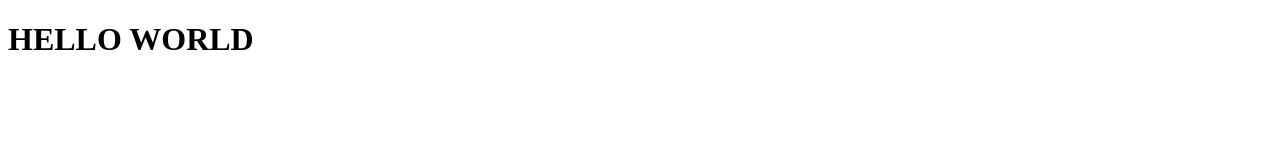
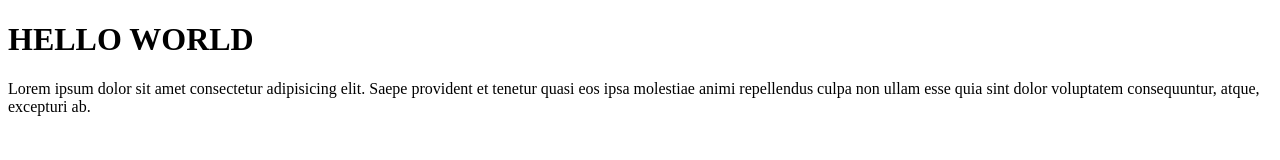
Before and after one commit to Hadirizaldi/hadi-git-test, a plain HTML site: page index.html in a window 1280 px wide. Drawn offline with Linux system fonts and the light colour scheme.

Commit message:
Menambahakan paragraf pada file index.html

```diff
--- a/index.html
+++ b/index.html
@@ -8,5 +8,6 @@
 </head>
 <body>
     <h1>HELLO WORLD</h1>
+    <p>Lorem ipsum dolor sit amet consectetur adipisicing elit. Saepe provident et tenetur quasi eos ipsa molestiae animi repellendus culpa non ullam esse quia sint dolor voluptatem consequuntur, atque, excepturi ab.</p>
 </body>
 </html>
```
